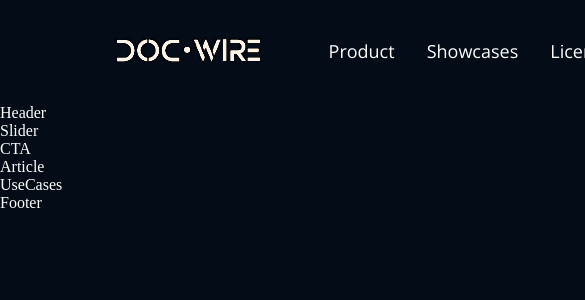
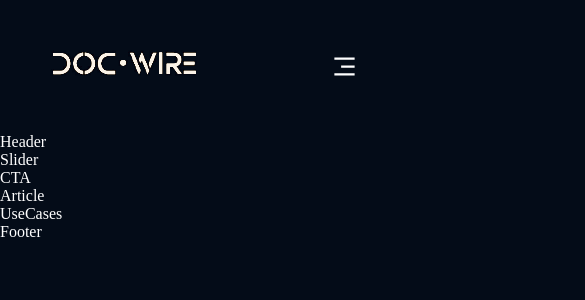
Before and after one commit to KamilMarshal/docwire, a React (Create React App) app: page / in a window 390 px wide. Shown: the top 300 px of the page, 585 px wide, since content can reach past the window. Built offline with nearby package versions, Linux system fonts and the light colour scheme.

Commit message:
Upgrading Navigation Bar to be reactive

```diff
--- a/src/containers/navbar/NavBar.jsx
+++ b/src/containers/navbar/NavBar.jsx
@@ -1,25 +1,49 @@
 import './navbar.css';
-import React from "react";
+import React, {useState} from "react";
 import { RiMenu3Line, RiCloseLine } from "react-icons/ri";
 import logo from '../../assets/logoDocWire.JPG'
 
+    const Menu = () =>(
+        <>
+            <p><a href="#product">Product</a></p>
+            <p><a href="#showcases">Showcases</a></p>
+            <p><a href="#license">License</a></p>
+            <p><a href="#resources">Resources</a></p>
+        </>
+    )
+/*'../../../public/index.html'*/
 function NavBar() {
+    const [toggleMenu, setToggleMenu] = useState(false)
+
     return (
         <div className="docwire__navbar">
             <div className="docwire__navbar-links_logo">
-                <img src={logo} alt="DocWire logo"/>
+            <a href='../../App.js'><img src={logo} alt="DocWire logo"/></a>
             </div>
             <div className="docwire__navbar-links_container">
-                <p><a href="#product">Product</a></p>
-                <p><a href="#showcases">Showcases</a></p>
-                <p><a href="#license">License</a></p>
-                <p><a href="#resources">Resources</a></p>
+                <Menu />
             </div>
             <div className='docwire__navbar-getintouch'>
                 <button>Get in touch</button>
             </div>
+            <div className="docwire__navbar-menu">
+                {toggleMenu
+                    ? <RiCloseLine color='white' size={27} onClick={()=> setToggleMenu(false)} />
+                    : <RiMenu3Line color='white' size={27} onClick={()=> setToggleMenu(true)} />
+                }
+                {toggleMenu && (
+                    <div className='docwire__navbar-menu_container scale-up-center'>
+                        <div className='docwire__navbar-menu_container-links'>
+                            <Menu />
+                        </div>
+                        <div className="docwire__navbar-menu_container-links-getintouch">
+                            <button>Get in touch</button>
+                        </div>
+                    </div>
+                )}
+            </div>
         </div>
-    )
+    );
 }
 
 export default NavBar;
--- a/src/containers/navbar/navbar.css
+++ b/src/containers/navbar/navbar.css
@@ -57,3 +57,74 @@
     cursor: pointer;
     border-radius: 100px;
 }
+
+.docwire__navbar-menu {
+    margin-left: 1rem;
+
+    display: none;
+    position: relative;
+}
+
+.docwire__navbar-menu svg {
+    cursor: pointer;
+}
+
+.docwire__navbar-menu_container {
+    display: flex;
+    justify-content: flex-end;
+    align-items: flex-end;
+    flex-direction: column;
+
+    text-align: end;
+    background: var(--color-footer);
+    padding: 2rem;
+    position: absolute;
+    right: 0;
+    top: 40px;
+    margin-top: 1rem;
+    min-width: 210px;
+    border-radius: 5px;
+    box-shadow: 0px 0px 5px rgba(0,0, 0,0.2);
+}
+
+.docwire__navbar-menu_container p {
+    margin: 1rem 0;
+}
+
+.docwire__navbar-menu_container-links-getintouch {
+    display: none;
+}
+
+@media screen and (max-width: 1050px) {
+    .docwire__navbar-links_container {
+        display: none;
+    }
+
+    .docwire__navbar-menu {
+        display: flex;
+    }
+}
+
+@media screen and (max-width: 700px) {
+    .docwire__navbar {
+        padding: 2rem 4rem;
+    }
+}
+
+@media screen and (max-width: 550px) {
+    .docwire__navbar {
+        padding: 2rem;
+    }
+
+    .docwire__navbar-getintouch {
+        display: none;
+    }
+
+    .docwire__navbar-menu_container{
+        top: 20px
+    }
+
+    .docwire__navbar-menu_container-links-getintouch {
+        display: block;
+    }
+}
```
